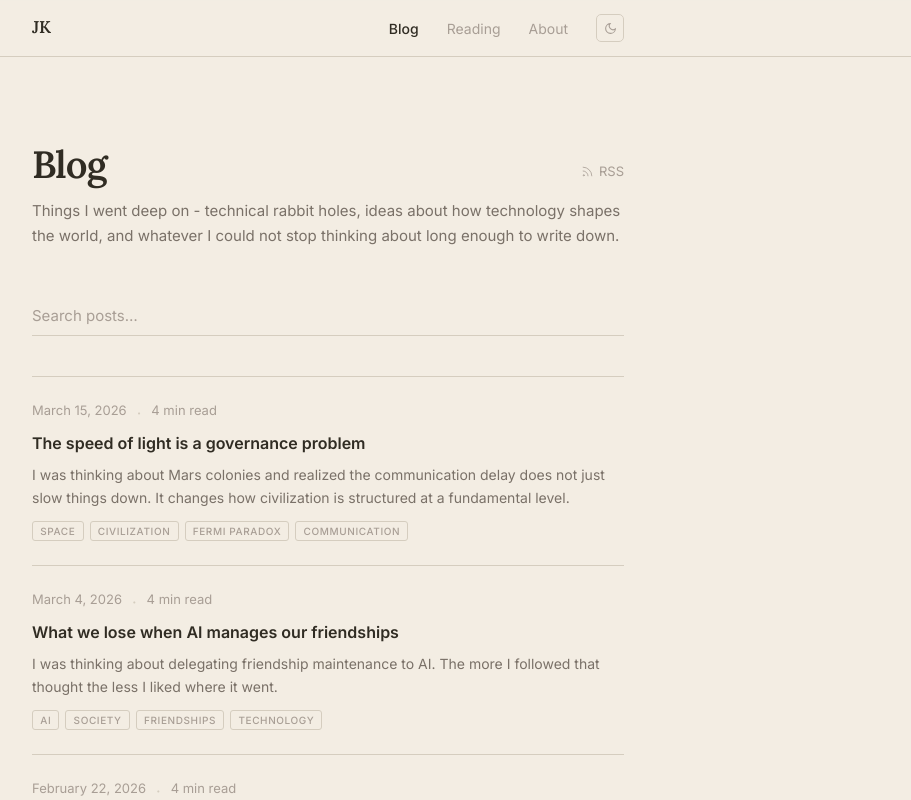
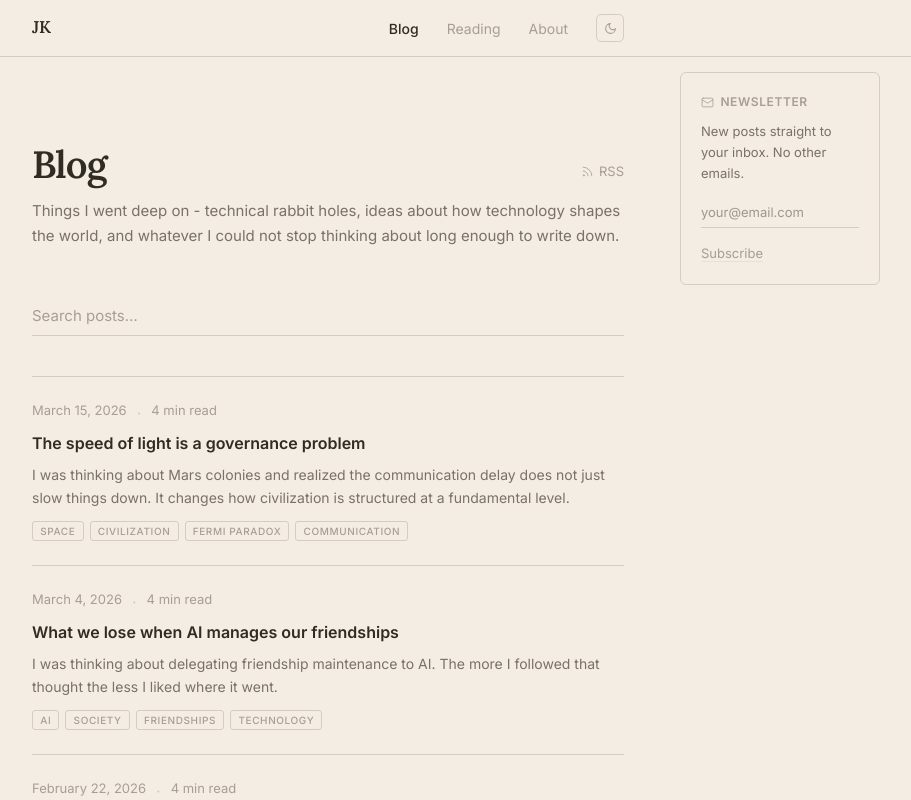
Before and after one commit to jeevesh2002/v5.jeeveshkrishna.com, a Next.js app: page /blog in a window 1280 px wide. Shown: the top 800 px of the page, without its empty margins (312-1223 px from the left). Built offline with nearby package versions, Linux system fonts and the light colour scheme.

Commit message:
feat: add newsletter sidebar and signup component to blog pages

```diff
--- a/app/blog/[slug]/page.tsx
+++ b/app/blog/[slug]/page.tsx
@@ -4,6 +4,8 @@ import { getAllSlugs, getPostBySlug, formatDate } from "@/lib/posts";
 import { notFound } from "next/navigation";
 import Comments from "@/components/Comments";
 import ShareButtons from "@/components/ShareButtons";
+import NewsletterSignup from "@/components/NewsletterSignup";
+import NewsletterSidebar from "@/components/NewsletterSidebar";
 import { siteConfig } from "@/lib/data";
 
 interface Props {
@@ -48,7 +50,10 @@ export default async function PostPage({ params }: Props) {
   if (!post || !post.published) notFound();
 
   return (
-    <div style={{ maxWidth: "640px", margin: "0 auto", padding: "5.5rem 24px" }}>
+    <div
+      className="blog-outer"
+      style={{ maxWidth: "640px", margin: "0 auto", padding: "5.5rem 24px" }}
+    >
       <Link
         href="/blog"
         style={{
@@ -139,6 +144,10 @@ export default async function PostPage({ params }: Props) {
         <div className="prose" dangerouslySetInnerHTML={{ __html: post.contentHtml }} />
       </article>
 
+      <div className="blog-newsletter-mobile-only">
+        <NewsletterSignup />
+      </div>
+
       <ShareButtons title={post.title} slug={slug} />
 
       <Comments slug={slug} />
@@ -151,6 +160,11 @@ export default async function PostPage({ params }: Props) {
           ← Back to all posts
         </Link>
       </div>
+      <aside className="blog-sidebar-abs">
+        <div className="blog-sidebar-sticky">
+          <NewsletterSidebar />
+        </div>
+      </aside>
     </div>
   );
 }
--- a/app/blog/page.tsx
+++ b/app/blog/page.tsx
@@ -4,13 +4,17 @@ import { Rss } from "lucide-react";
 import { getAllPosts } from "@/lib/posts";
 import BlogContent from "./BlogContent";
 import NewsletterSignup from "@/components/NewsletterSignup";
+import NewsletterSidebar from "@/components/NewsletterSidebar";
 
 export const metadata: Metadata = { title: "Blog" };
 
 export default function BlogPage() {
   const posts = getAllPosts();
   return (
-    <div style={{ maxWidth: "640px", margin: "0 auto", padding: "5.5rem 24px" }}>
+    <div
+      className="blog-outer"
+      style={{ maxWidth: "640px", margin: "0 auto", padding: "5.5rem 24px" }}
+    >
       <div
         style={{
           display: "flex",
@@ -64,7 +68,9 @@ export default function BlogPage() {
         and whatever I could not stop thinking about long enough to write down.
       </p>
       <BlogContent posts={posts} />
-      <NewsletterSignup />
+      <div className="blog-newsletter-mobile-only">
+        <NewsletterSignup />
+      </div>
       <p
         style={{
           marginTop: "2rem",
@@ -88,6 +94,11 @@ export default function BlogPage() {
         </Link>
         .
       </p>
+      <aside className="blog-sidebar-abs">
+        <div className="blog-sidebar-sticky">
+          <NewsletterSidebar />
+        </div>
+      </aside>
     </div>
   );
 }
--- a/app/globals.css
+++ b/app/globals.css
@@ -122,6 +122,38 @@ body {
 }
 @media (min-width: 760px) {
   .reading-jumps {
+    display: none;
+  }
+}
+
+/* ─── Blog layout with newsletter sidebar ─── */
+/* Content stays at its original centered position.
+   Sidebar is absolutely positioned to the right, outside the flow. */
+.blog-outer {
+  position: relative;
+}
+.blog-sidebar-abs {
+  display: none;
+}
+@media (min-width: 1200px) {
+  .blog-sidebar-abs {
+    display: block;
+    position: absolute;
+    top: 0;
+    bottom: 0;
+    left: calc(100% + 2rem);
+    width: 200px;
+  }
+  .blog-sidebar-sticky {
+    position: sticky;
+    top: 72px;
+  }
+}
+.blog-newsletter-mobile-only {
+  display: block;
+}
+@media (min-width: 1200px) {
+  .blog-newsletter-mobile-only {
     display: none;
   }
 }
--- /dev/null
+++ b/components/NewsletterSidebar.tsx
@@ -0,0 +1,177 @@
+"use client";
+
+import { useState } from "react";
+import { Mail } from "lucide-react";
+
+type Status = "idle" | "loading" | "success" | "error";
+
+const EMAIL_REGEX = /^[^\s@]+@[^\s@]+\.[^\s@]+$/;
+
+export default function NewsletterSidebar() {
+  const [email, setEmail] = useState("");
+  const [hp, setHp] = useState(""); // honeypot
+  const [status, setStatus] = useState<Status>("idle");
+  const [errorMsg, setErrorMsg] = useState("");
+
+  async function handleSubmit(e: React.FormEvent) {
+    e.preventDefault();
+    setErrorMsg("");
+
+    const trimmed = email.trim();
+    if (!trimmed || !EMAIL_REGEX.test(trimmed)) {
+      setErrorMsg("Please enter a valid email.");
+      setStatus("error");
+      return;
+    }
+
+    setStatus("loading");
+
+    try {
+      const res = await fetch("/api/subscribe", {
+        method: "POST",
+        headers: { "Content-Type": "application/json" },
+        body: JSON.stringify({ email, hp }),
+      });
+
+      if (res.ok) {
+        setStatus("success");
+        setEmail("");
+      } else {
+        const data = await res.json().catch(() => ({}));
+        setErrorMsg(data.error ?? "Something went wrong. Please try again.");
+        setStatus("error");
+      }
+    } catch {
+      setErrorMsg("Something went wrong. Please try again.");
+      setStatus("error");
+    }
+  }
+
+  return (
+    <div
+      style={{
+        padding: "1.25rem",
+        border: "1px solid var(--border)",
+        borderRadius: "6px",
+      }}
+    >
+      <div
+        style={{ display: "flex", alignItems: "center", gap: "0.4rem", marginBottom: "0.625rem" }}
+      >
+        <Mail size={13} strokeWidth={1.5} style={{ color: "var(--text-4)", flexShrink: 0 }} />
+        <p
+          style={{
+            margin: 0,
+            fontSize: "0.75rem",
+            fontWeight: 600,
+            letterSpacing: "0.05em",
+            textTransform: "uppercase",
+            color: "var(--text-4)",
+          }}
+        >
+          Newsletter
+        </p>
+      </div>
+
+      <p
+        style={{
+          fontSize: "0.8125rem",
+          color: "var(--text-3)",
+          lineHeight: 1.6,
+          marginBottom: "1rem",
+        }}
+      >
+        New posts straight to your inbox. No other emails.
+      </p>
+
+      {status === "success" ? (
+        <p
+          style={{
+            fontSize: "0.8125rem",
+            color: "var(--text-3)",
+            lineHeight: 1.6,
+          }}
+        >
+          You are subscribed. Look out for the next one.
+        </p>
+      ) : (
+        <form onSubmit={handleSubmit} noValidate>
+          {/* Honeypot */}
+          <input
+            type="text"
+            name="website"
+            value={hp}
+            onChange={(e) => setHp(e.target.value)}
+            tabIndex={-1}
+            aria-hidden="true"
+            style={{ position: "absolute", opacity: 0, pointerEvents: "none", height: 0 }}
+            autoComplete="off"
+          />
+
+          <input
+            type="email"
+            value={email}
+            onChange={(e) => setEmail(e.target.value)}
+            placeholder="your@email.com"
+            required
+            maxLength={254}
+            disabled={status === "loading"}
+            style={{
+              display: "block",
+              width: "100%",
+              background: "none",
+              border: "none",
+              borderBottom: "1px solid var(--border)",
+              outline: "none",
+              padding: "0.25rem 0",
+              fontSize: "0.8125rem",
+              color: "var(--text-2)",
+              marginBottom: "0.75rem",
+              transition: "border-color 0.15s",
+              boxSizing: "border-box",
+            }}
+            onFocus={(e) => {
+              (e.target as HTMLInputElement).style.borderBottomColor = "var(--text-3)";
+            }}
+            onBlur={(e) => {
+              (e.target as HTMLInputElement).style.borderBottomColor = "var(--border)";
+            }}
+          />
+
+          <button
+            type="submit"
+            disabled={status === "loading" || !email}
+            style={{
+              background: "none",
+              border: "none",
+              padding: 0,
+              fontSize: "0.8125rem",
+              color: status === "loading" ? "var(--text-4)" : "var(--text-1)",
+              cursor: status === "loading" || !email ? "default" : "pointer",
+              opacity: !email ? 0.4 : 1,
+              transition: "color 0.15s, opacity 0.15s",
+              textDecoration: "underline",
+              textUnderlineOffset: "3px",
+              textDecorationThickness: "1px",
+              textDecorationColor: "var(--border)",
+            }}
+          >
+            {status === "loading" ? "Subscribing..." : "Subscribe"}
+          </button>
+
+          {status === "error" && (
+            <p
+              style={{
+                marginTop: "0.5rem",
+                fontSize: "0.75rem",
+                color: "var(--text-3)",
+              }}
+            >
+              {errorMsg}
+            </p>
+          )}
+        </form>
+      )}
+    </div>
+  );
+}
```
